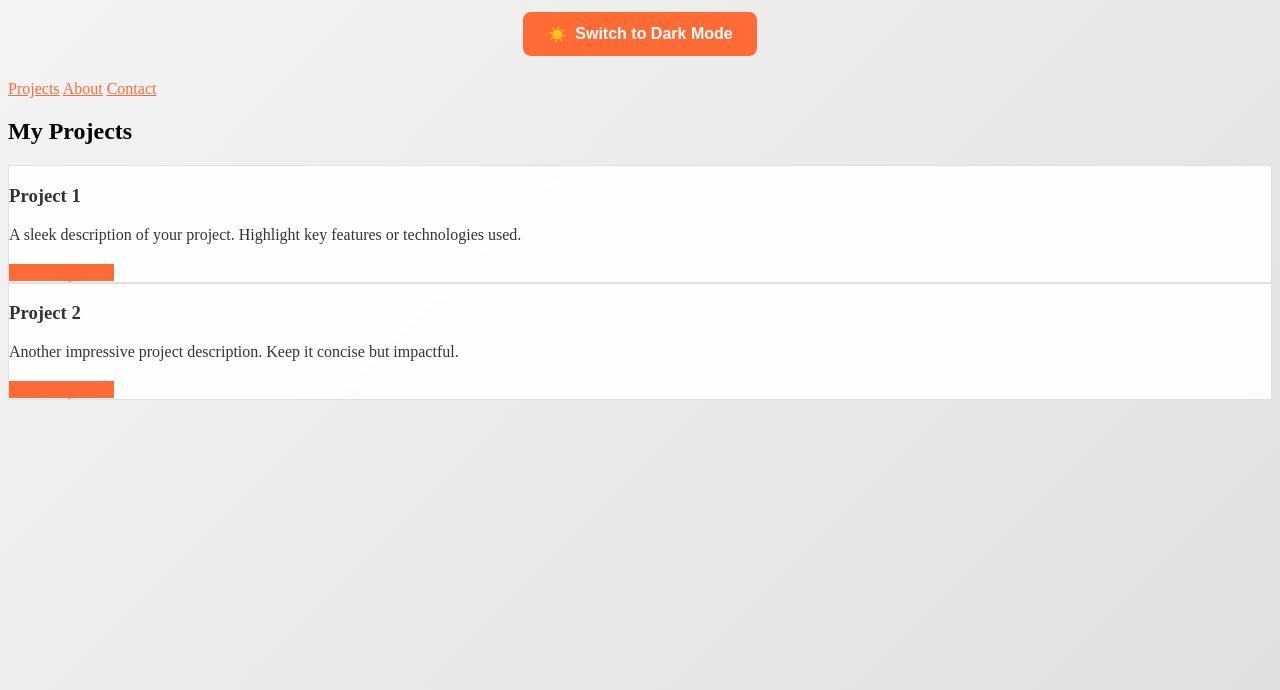
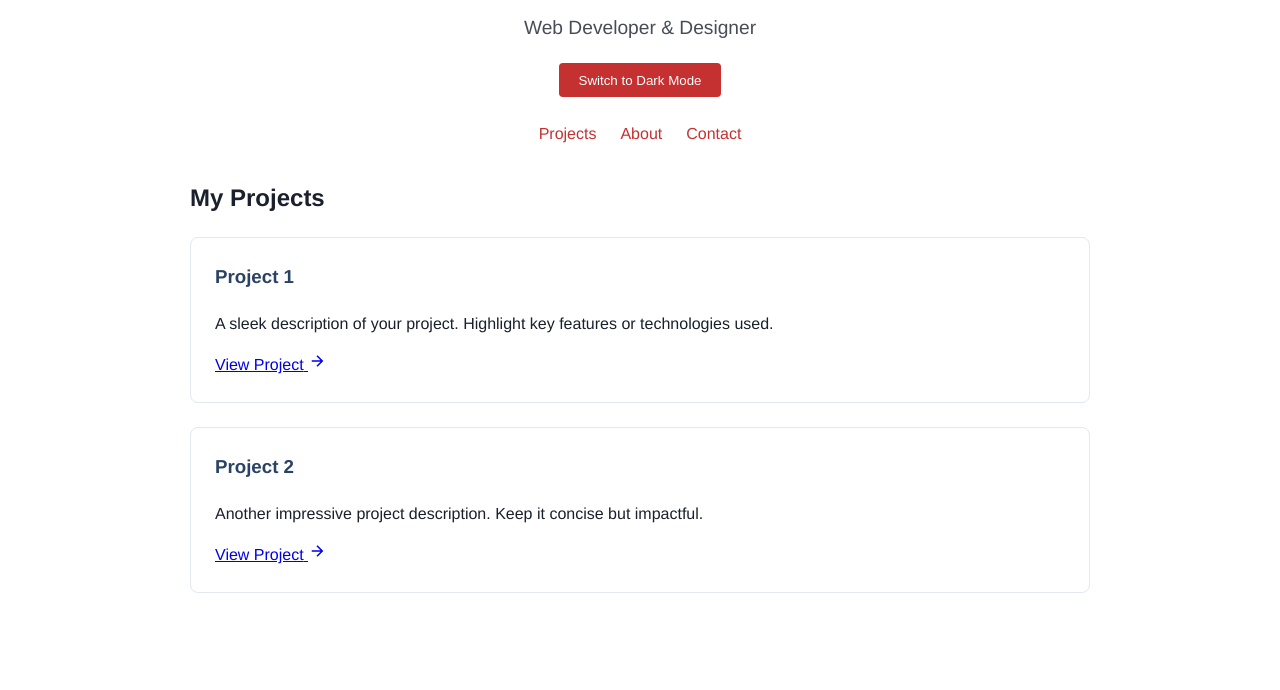
Before and after one commit to chelene-marion/chelene-marion.github.io, a plain HTML site: page index.html in a window 1280 px wide. Shown: the part 110-800 px from the top of the page. Drawn offline with Linux system fonts and the light colour scheme.

Commit message:
Update styles.css

```diff
--- a/styles.css
+++ b/styles.css
@@ -1,80 +1,86 @@
-/* ===== Modern Base Styles ===== */
+/* ===== Restored Clean Styles ===== */
 :root {
-  /* Light mode (updated for contrast) */
-  --primary: #1a1a1a;       /* Near-black text */
-  --secondary: #e0e0e0;     /* Light gray border */
-  --accent: #ff6b35;        /* New: Vibrant orange */
-  --text: #333333;          /* Dark gray text */
-  --bg: #f8f9fa;            /* Light gray background */
-  --card-bg: rgba(255, 255, 255, 0.9); /* Semi-transparent white */
+  /* Original color palette (fixed contrast) */
+  --primary: #2a4365;       /* Deep blue */
+  --secondary: #e2e8f0;     /* Light gray */
+  --accent: #c53030;        /* Original red */
+  --text: #1a202c;          /* Dark text (readable) */
+  --bg: #ffffff;            /* Pure white */
+  --card-bg: #ffffff;       /* White cards */
 }
 
 .dark-mode {
-  /* Dark mode */
-  --primary: #f0f0f0;       /* Near-white text */
-  --secondary: #4a4a4a;     /* Dark gray border */
-  --accent: #ff8c5a;        /* Lighter orange */
-  --text: #e0e0e0;          /* Light gray text */
-  --bg: #121212;            /* Near-black background */
-  --card-bg: rgba(30, 30, 30, 0.9); /* Semi-transparent dark */
+  /* Dark mode (high contrast) */
+  --primary: #63b3ed;
+  --secondary: #4a5568;
+  --accent: #feb2b2;
+  --text: #e2e8f0;          /* Light text */
+  --bg: #1a202c;            /* Dark background */
+  --card-bg: #2d3748;       /* Dark cards */
 }
 
-/* ===== Gradient Background (Restored) ===== */
-.gradient-bg {
-  position: fixed;
-  top: 0;
-  left: 0;
-  width: 100%;
-  height: 100%;
-  background: linear-gradient(135deg, #f5f5f5 0%, #e0e0e0 100%);
-  z-index: -1;
-  transition: background 0.5s ease;
-}
-.dark-mode .gradient-bg {
-  background: linear-gradient(135deg, #0a0a0a 0%, #1e1e1e 100%);
+/* ===== Original Fonts/Spacing ===== */
+body {
+  font-family: 'Helvetica Neue', Arial, sans-serif;
+  line-height: 1.6;
+  color: var(--text);
+  background-color: var(--bg);
+  max-width: 900px;
+  margin: 0 auto;
+  padding: 2rem;
 }
 
-/* ===== Emoji Toggle Button ===== */
+/* ===== Header (Restored) ===== */
+header {
+  text-align: center;
+  margin-bottom: 2rem;
+}
+h1 {
+  font-size: 2.5rem;
+  font-weight: 600;
+  margin: 0.5rem 0;
+  color: var(--primary);
+}
+.subtitle {
+  font-size: 1.2rem;
+  color: var(--text);
+  opacity: 0.8;
+}
+
+/* ===== Navigation ===== */
+nav {
+  display: flex;
+  gap: 1.5rem;
+  justify-content: center;
+  margin: 1.5rem 0;
+}
+nav a {
+  color: var(--accent);
+  font-weight: 500;
+  text-decoration: none;
+}
+
+/* ===== Project Cards (Original Style) ===== */
+.project-card {
+  background: var(--card-bg);
+  border: 1px solid var(--secondary);
+  border-radius: 8px;
+  padding: 1.5rem;
+  margin-bottom: 1.5rem;
+}
+.project-card h3 {
+  color: var(--primary);
+  margin-top: 0;
+}
+
+/* ===== Dark Mode Toggle (Simple) ===== */
 #darkModeToggle {
   background: var(--accent);
   color: white;
   border: none;
-  padding: 0.8rem 1.5rem;
-  border-radius: 8px;
-  font-weight: 600;
-  font-size: 1rem;
-  cursor: pointer;
-  display: flex;
-  align-items: center;
-  gap: 0.5rem;
-  margin: 1.5rem auto;
-  transition: all 0.3s;
+  padding: 0.6rem 1.2rem;
+  border-radius: 4px;
+  font-weight: 500;
+  margin: 1rem auto;
+  display: block;
 }
-#darkModeToggle:hover {
-  transform: scale(1.05);
-  box-shadow: 0 4px 12px rgba(255, 107, 53, 0.3);
-}
-#darkModeToggle::before {
-  content: "☀️"; /* Sun emoji for light mode */
-}
-.dark-mode #darkModeToggle::before {
-  content: "🌙"; /* Moon emoji for dark mode */
-}
-
-/* ===== Card Styles (Fixed Contrast) ===== */
-.project-card {
-  background: var(--card-bg);
-  backdrop-filter: blur(10px);
-  border: 1px solid var(--secondary);
-  color: var(--text);
-  /* Rest of your card styles... */
-}
-
-/* ===== Orange Accent ===== */
-a, .button, nav a:hover {
-  color: var(--accent);
-}
-.button {
-  background: var(--accent);
-  /* Rest of your button styles... */
-}
```
